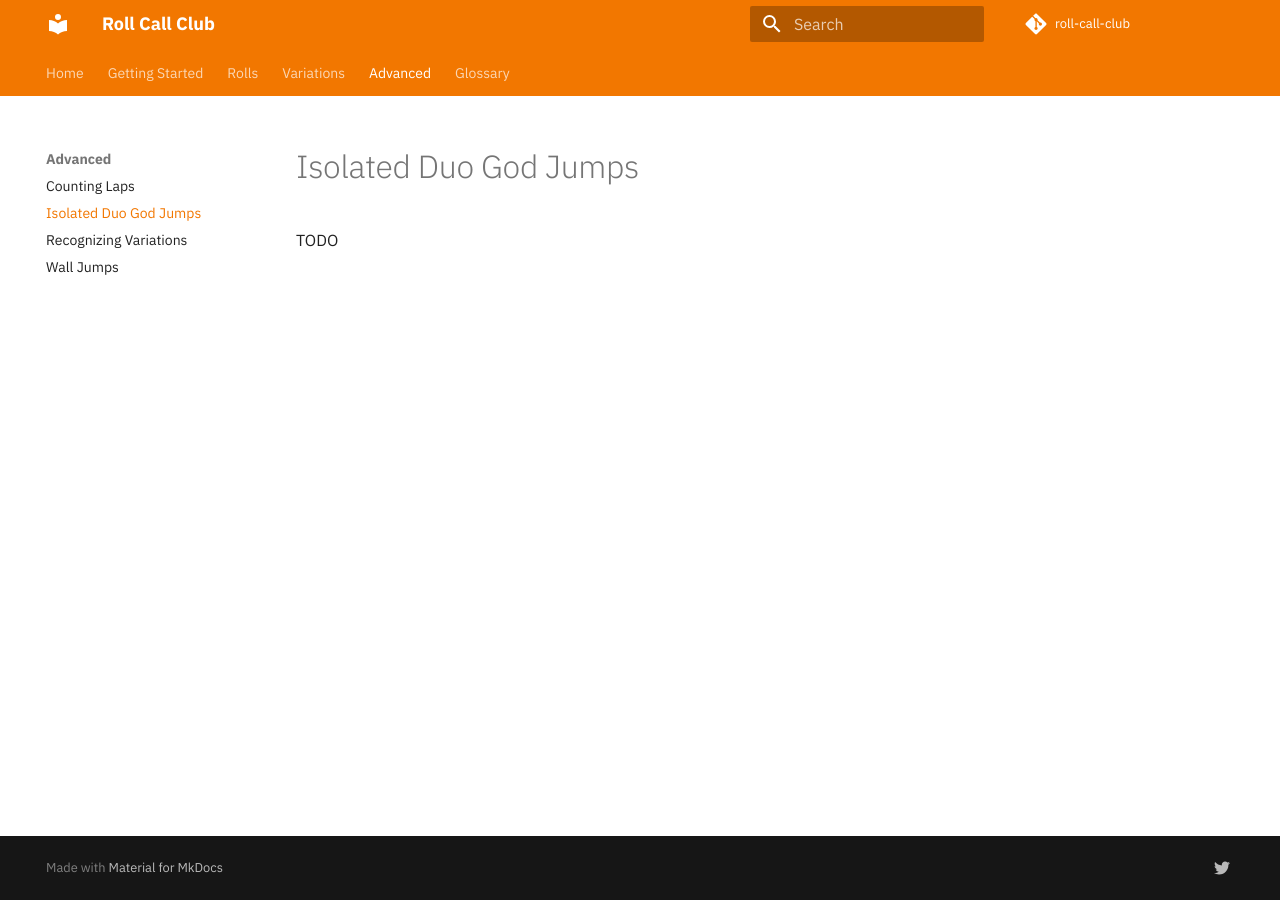
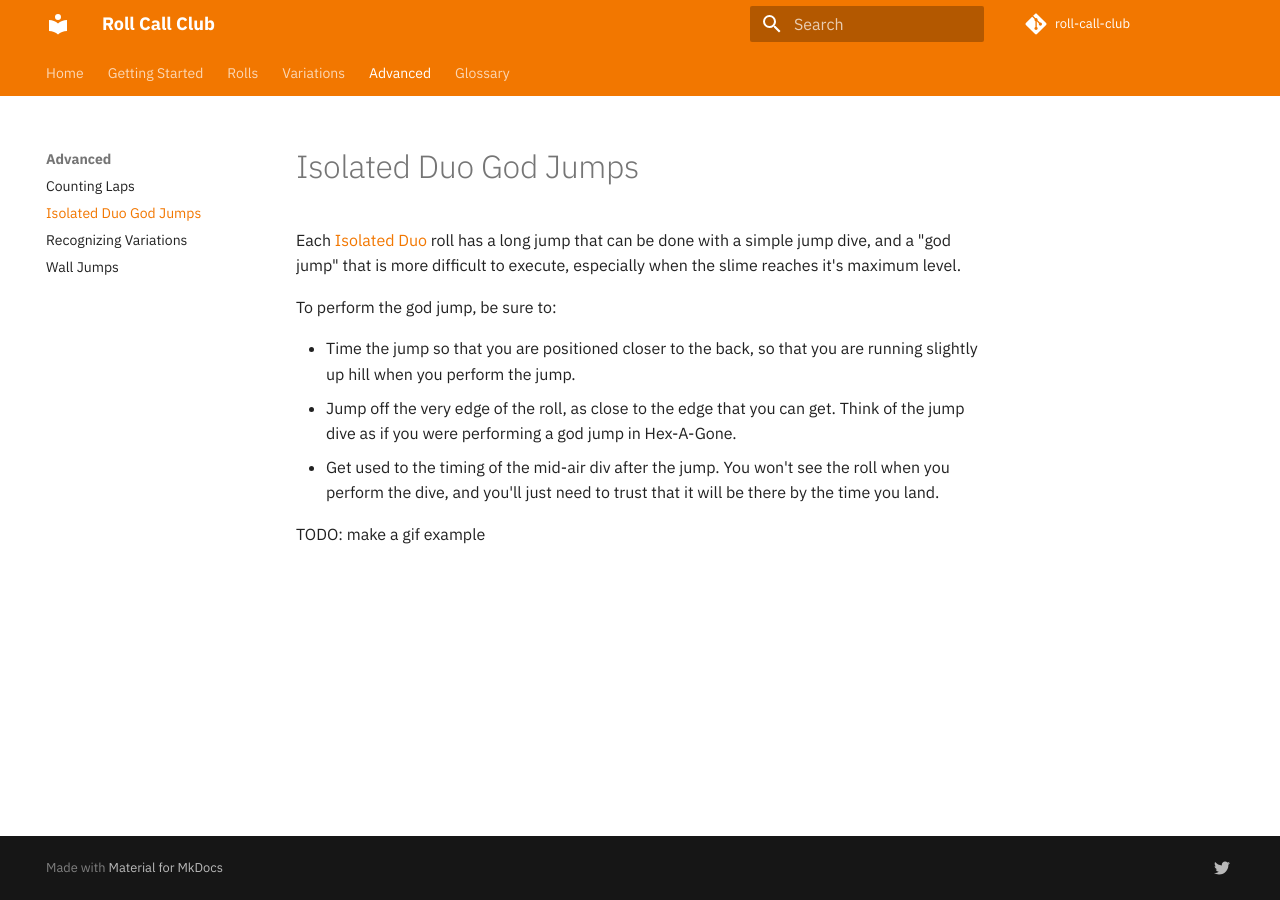
Before and after one commit to alexjlockwood/roll-off-club, an MkDocs documentation site: the page built from docs/advanced/isolated-duo-god-jumps.md, in a window 1280 px wide. Built offline with MkDocs 1.6.1 and Material for MkDocs 9.7.7, drawn with Linux system fonts in a browser that asks for light colours; comment, search, counter and statistics services are not loaded.

Commit message:
update iso duo god jump

```diff
--- a/docs/advanced/isolated-duo-god-jumps.md
+++ b/docs/advanced/isolated-duo-god-jumps.md
@@ -1,3 +1,11 @@
 # Isolated Duo God Jumps
 
-TODO
+Each [Isolated Duo](../rolls/isolated-duo.md) roll has a long jump that can be done with a simple jump dive, and a "god jump" that is more difficult to execute, especially when the slime reaches it's maximum level.
+
+To perform the god jump, be sure to:
+
+* Time the jump so that you are positioned closer to the back, so that you are running slightly up hill when you perform the jump.
+* Jump off the very edge of the roll, as close to the edge that you can get. Think of the jump dive as if you were performing a god jump in Hex-A-Gone.
+* Get used to the timing of the mid-air div after the jump. You won't see the roll when you perform the dive, and you'll just need to trust that it will be there by the time you land.
+
+TODO: make a gif example
```
Also changed, not shown: docs/getting-started/dealing-with-griefers.md (+28 -11 lines), docs/getting-started/understanding-roll-speed.md (+1 -1 lines), docs/glossary.md (+2 -2 lines).
